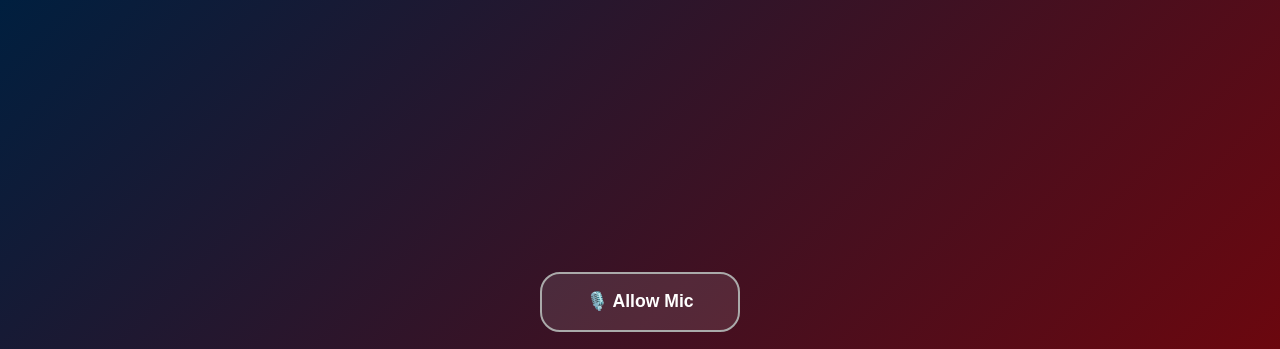
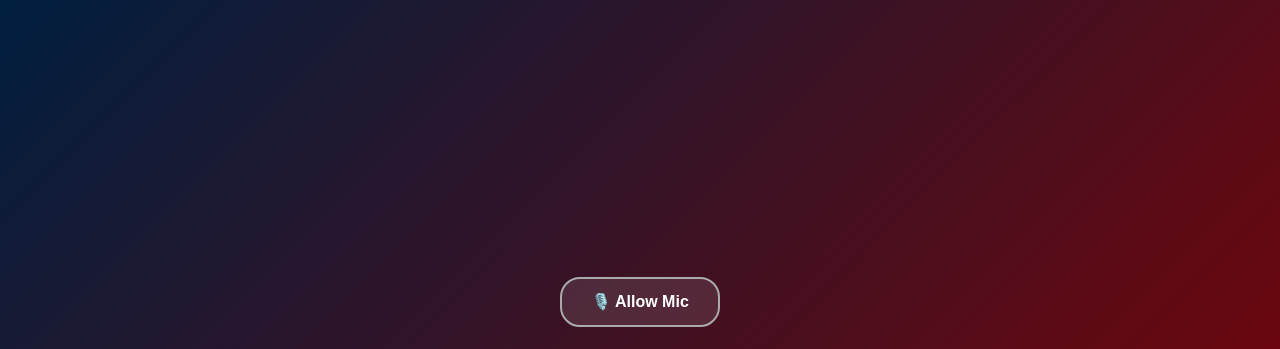
Before and after one commit to emanuelpiza/quickTranslator, a plain HTML site: page index.html in a window 1280 px wide. Shown: the top 349 px of the page. Drawn offline with Linux system fonts and the light colour scheme.

Commit message:
botao menor

```diff
--- a/index.html
+++ b/index.html
@@ -60,19 +60,31 @@
       justify-content: center;
     }
 
+    /* Novo botão Allow Mic fixo */
     #allow-mic {
-      width: 200px;
-      height: 60px;
-      font-size: 1.1rem;
+      width: 160px;
+      height: 50px;
+      font-size: 1rem;
       font-weight: bold;
+      position: absolute;
+      top: 10px;
+      left: 50%;
+      transform: translateX(-50%);
+      z-index: 10;
+    }
+
+    .mic-container {
+      position: relative;
+      height: 70px;
+      width: 100%;
     }
   </style>
 </head>
 <body>
 
-  <button id="allow-mic" class="translate-button">
-    🎙️ Allow Mic
-  </button>
+  <div class="mic-container">
+    <button id="allow-mic" class="translate-button">🎙️ Allow Mic</button>
+  </div>
 
   <div class="container">
     <button class="translate-button" id="from-en-btn" data-target="vi">
@@ -123,7 +135,8 @@
     try {
       const stream = await navigator.mediaDevices.getUserMedia({ audio: true });
       stream.getTracks().forEach(track => track.stop());
-      allowMicBtn.style.display = 'none';
+      allowMicBtn.style.visibility = 'hidden';
+      allowMicBtn.style.pointerEvents = 'none';
       statusEl.textContent = 'Mic allowed!';
     } catch (err) {
       console.error('Microphone permission denied:', err);
```
